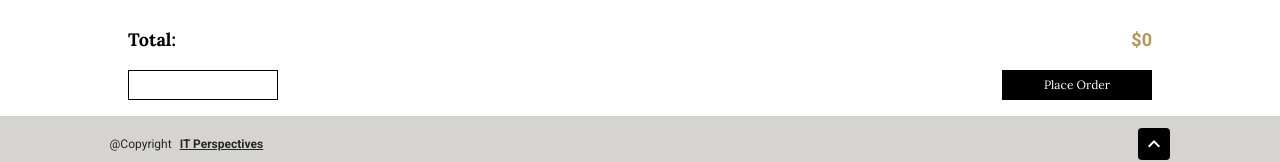
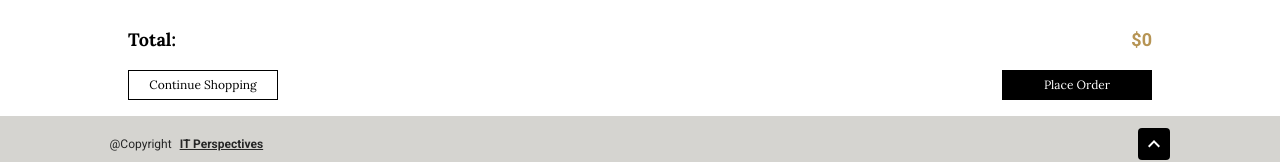
Before and after one commit to FratilaAndrei/ITPLibraryReact, a React (Vite) app: page /ShoppingCart in a window 1280 px wide. Shown: the part 628-790 px from the top of the page. Built offline with nearby package versions, Linux system fonts and the light colour scheme.

Commit message:
Added some improvement i dont remember

```diff
--- a/src/common/components/ButtonGroup.tsx
+++ b/src/common/components/ButtonGroup.tsx
@@ -16,7 +16,7 @@ const ButtonGroup: FC<Props> = ({ buttonGroup }) => {
             key={button.id}
             className={` ${
               button.className ? button.className : null
-            } ITPbutton bg-black text-white flex items-center justify-center `}
+            } ITPbutton bg-black text-black flex items-center justify-center `}
             onClick={button?.onClick}
           >
             <button onClick={button?.onClick}>{button.label}</button>
@@ -25,6 +25,7 @@ const ButtonGroup: FC<Props> = ({ buttonGroup }) => {
           <button
             className={`${button.className} ITPbutton`}
             onClick={button?.onClick}
+            key={button.id}
           >
             {button.label}
           </button>
--- a/src/common/components/Routes/RoutesProvider.tsx
+++ b/src/common/components/Routes/RoutesProvider.tsx
@@ -1,19 +1,15 @@
 import { Route, Routes } from "react-router-dom";
-import {
-  HOME_PAGE_ROUTE,
-  ORDER_DETAILS_ROUTE,
-  SHOPPING_CART_ROUTE,
-} from "../../../data/routes";
-import Homepage from "../../../pages/Home.page";
-import OrdersDescription from "../../../pages/OrdersDescription.page";
-import ShoppingCart from "../../../pages/ShoppingCart.page";
+import { ROUTES } from "../../../data/routes";
+import { RoutesType } from "../../../data/types/type";
 
 const RoutesProvider = () => {
   return (
     <Routes>
-      <Route path={HOME_PAGE_ROUTE} element={<Homepage />} />
-      <Route path={SHOPPING_CART_ROUTE} element={<ShoppingCart />} />
-      <Route path={ORDER_DETAILS_ROUTE} element={<OrdersDescription />}></Route>
+      {ROUTES.map((route: RoutesType) => {
+        return (
+          <Route path={route.path} element={route.name()} key={route.id} />
+        );
+      })}
     </Routes>
   );
 };
--- a/src/components/OrdersDescription/InputSection.tsx
+++ b/src/components/OrdersDescription/InputSection.tsx
@@ -12,10 +12,12 @@ type Props = {
 
 const INPUT_ARRAY_DATA = [
   {
+    id: 1,
     inputType: "text",
     placeholder: "Adress",
   },
   {
+    id: 2,
     inputType: "number",
     placeholder: "Phone Number",
   },
@@ -60,6 +62,7 @@ const AdressInput: FC<Props> = ({
           />
           {INPUT_ARRAY_DATA.map((data) => (
             <input
+              key={data.id}
               type={data.inputType}
               placeholder={data.placeholder}
               required
@@ -89,7 +92,7 @@ const AdressInput: FC<Props> = ({
       {paymentTypeData && (
         <div className="flex gap-x-4">
           {paymentTypeData.map((data) => (
-            <div className="flex gap-x-2 items-center">
+            <div className="flex gap-x-2 items-center" key={data}>
               <Checkbox
                 onChange={(e) =>
                   setChecked(e.checked != undefined ? e.checked : false)
--- a/src/components/ShoppingItem.tsx
+++ b/src/components/ShoppingItem.tsx
@@ -1,7 +1,7 @@
 import { FC } from "react";
 import { FaMinus, FaPlus } from "react-icons/fa";
 import { IoTrashOutline } from "react-icons/io5";
-import { BookType } from "../../data/types/type";
+import { BookType } from "../data/types/type";
 
 type Props = {
   shoppingArray: BookType[];
@@ -18,11 +18,8 @@ const ShoppingItem: FC<Props> = ({
 }) => {
   return shoppingArray?.map((item: BookType, index: number) => {
     return (
-      <div>
-        <div
-          className="card flex flex-col items-center md:flex-row md:w-full md:items-start md:justify-between"
-          key={item.id}
-        >
+      <div key={item.id}>
+        <div className="card flex flex-col items-center md:flex-row md:w-full md:items-start md:justify-between">
           <div className="flex flex-col md:flex-row gap-x-4">
             <div className="md:w-[92px] md:h-[132px]">
               <img
--- a/src/containers/OrdersDescription/OrdersForm.tsx
+++ b/src/containers/OrdersDescription/OrdersForm.tsx
@@ -8,20 +8,23 @@ import { HOME_PAGE_ROUTE, SHOPPING_CART_ROUTE } from "../../data/routes";
 import { ButtonGroupType } from "../../data/types/type";
 
 const PAYMENT_TYPE_DATA = ["Online", "Cash"];
+
+const OrdersForm = () => {
   const BUTTON_GROUP_ORDERS: ButtonGroupType[] = [
     {
       id: 1,
       link: SHOPPING_CART_ROUTE,
       label: "Cancel Order",
+      className: "bg-white",
     },
     {
       id: 2,
       link: HOME_PAGE_ROUTE,
       label: "Place Order",
+      className: "text-white",
     },
   ];
 
-const OrdersForm = () => {
   const [date, setDate] = useState<Nullable<Date>>(null);
   const [value, setValue] = useState<string>("");
   return (
--- /dev/null
+++ b/src/containers/PageTemplate.tsx
@@ -0,0 +1,16 @@
+import { FC, PropsWithChildren } from "react";
+import Footer from "../common/components/Footer/Footer";
+import Navbar from "../common/components/Navbar/Navbar";
+
+const PageTemplate: FC<PropsWithChildren> = ({ children }) => {
+  return (
+    <div className="flex flex-col justify-between h-screen">
+      <Navbar />
+      <div className="h-[56px] fullHd:h-[72px]" />
+      {children}
+      <Footer />
+    </div>
+  );
+};
+
+export default PageTemplate;
--- a/src/containers/ShoppingCart/ShoppingCartContainer.tsx
+++ b/src/containers/ShoppingCart/ShoppingCartContainer.tsx
@@ -4,21 +4,21 @@ import ShoppingItem from "../../components/ShoppingItem";
 import { HOME_PAGE_ROUTE, ORDER_DETAILS_ROUTE } from "../../data/routes";
 import { BookType, ButtonGroupType } from "../../data/types/type";
 
+const ShoppingCartContainer = () => {
   const BUTTON_CANCEL_PLACE_ORDER_GROUP: ButtonGroupType[] = [
     {
       id: 1,
       label: "Continue Shopping",
       link: HOME_PAGE_ROUTE,
-    className: "bg-white text-slate-900",
+      className: "bg-white",
     },
     {
       id: 2,
       label: "Place Order",
       link: ORDER_DETAILS_ROUTE,
+      className: "text-white",
     },
   ];
-
-const ShoppingCartContainer = () => {
   const SHOPPING_STORAGE = localStorage.getItem("shopping-cart");
   const SHOPPING_STORAGE_ARRAY = SHOPPING_STORAGE
     ? JSON.parse(SHOPPING_STORAGE)
--- a/src/data/constants.ts
+++ b/src/data/constants.ts
@@ -1,13 +1,11 @@
 import book1 from "../assets/images/medea.jpg";
 import book2 from "../assets/images/the-book-of-disquiet.jpg";
 import book3 from "../assets/images/the-idiot.jpg";
-import { SHOPPING_CART_ROUTE } from "./routes";
-
 
 export const BOOKS = [
   {
     id: 1,
-      image:book1,
+    image: book1,
     title: "Hero With Daniel",
     author: "Dougie Rogers",
     price: 90,
@@ -127,7 +125,6 @@ import { SHOPPING_CART_ROUTE } from "./routes";
   },
 ];
 
-
 export const BOOKS_ROWS = [
   {
     id: 1,
@@ -135,14 +132,14 @@ import { SHOPPING_CART_ROUTE } from "./routes";
     books: BOOKS.slice(0, 6),
   },
   {
-      id:2 ,
+    id: 2,
     title: "Recently Added",
     books: BOOKS.slice(-6),
-    }
+  },
 ];
 
-  export const BUTTON_GROUP = [{
-    id: 1,
-    label: "Cancel Order",
-    link: {SHOPPING_CART_ROUTE},
-  }]
+// export const BUTTON_GROUP = [{
+//   id: 1,
+//   label: "Cancel Order",
+//   link: {SHOPPING_CART_ROUTE},
+// }]
--- a/src/data/routes.ts
+++ b/src/data/routes.ts
@@ -1,8 +1,43 @@
+import Homepage from "../pages/Home.page";
+import Login from "../pages/Login.page";
+import Orders from "../pages/Orders.page";
+import OrdersDescription from "../pages/OrdersDescription.page";
+import ShoppingCart from "../pages/ShoppingCart.page";
+import { RoutesType } from "./types/type";
+
 export const HOME_PAGE_ROUTE = "/";
 export const SHOPPING_CART_ROUTE = "/ShoppingCart";
 export const ORDERS_ROUTE = "/Orders";
-export const ORDER_DETAILS_ROUTE = "/Orders/Details"
+export const ORDER_DETAILS_ROUTE = "/Orders/Details";
 export const LOGIN_ROUTE = "/Login";
 export const SIGNUP_ROUTE = "/Signup";
 export const BOOKS_ROUTE = "/Books";
 export const BOOK_ROUTE = "/Books/:bookId";
+
+export const ROUTES: RoutesType[] = [
+  {
+    id: 1,
+    path: HOME_PAGE_ROUTE,
+    name: Homepage,
+  },
+  {
+    id: 2,
+    path: SHOPPING_CART_ROUTE,
+    name: ShoppingCart,
+  },
+  {
+    id: 3,
+    path: ORDERS_ROUTE,
+    name: Orders,
+  },
+  {
+    id: 4,
+    path: ORDER_DETAILS_ROUTE,
+    name: OrdersDescription,
+  },
+  {
+    id: 5,
+    path: LOGIN_ROUTE,
+    name: Login,
+  },
+];
--- a/src/data/types/type.ts
+++ b/src/data/types/type.ts
@@ -1,6 +1,4 @@
 import { ReactNode } from "react";
-
-
 
 export type BookType = {
   id: number;
@@ -20,15 +18,21 @@ import { ReactNode } from "react";
 };
 
 export type ButtonGroupType = {
-  id: number,
-  label: string,
-  link?: string,
-  icon?: ReactNode,
-  onClick?: () => void,
-  className?: string,
-}
+  id: number;
+  label: string;
+  link?: string;
+  icon?: ReactNode;
+  onClick?: () => void;
+  className?: string;
+};
 
 export type CarrouselItemType = {
-  id: number,
-  image: string,
-}
+  id: number;
+  image: string;
+};
+
+export type RoutesType = {
+  id: number;
+  path: string;
+  name: () => JSX.Element;
+};
--- a/src/pages/Login.page.tsx
+++ b/src/pages/Login.page.tsx
@@ -1,13 +1,10 @@
-import Footer from "../common/components/Footer/Footer";
-import Navbar from "../common/components/Navbar/Navbar";
+import PageTemplate from "../containers/PageTemplate";
 
 const Login = () => {
   return (
-    <div className="flex flex-col justify-between h-screen">
-      <Navbar />
-      <div className="h-[56px] fullHd:h-[72px]" />
-      <Footer />
-    </div>
+    <>
+      <PageTemplate>salut</PageTemplate>
+    </>
   );
 };
 
```
Lines whose indentation alone changed are shown as unchanged.
